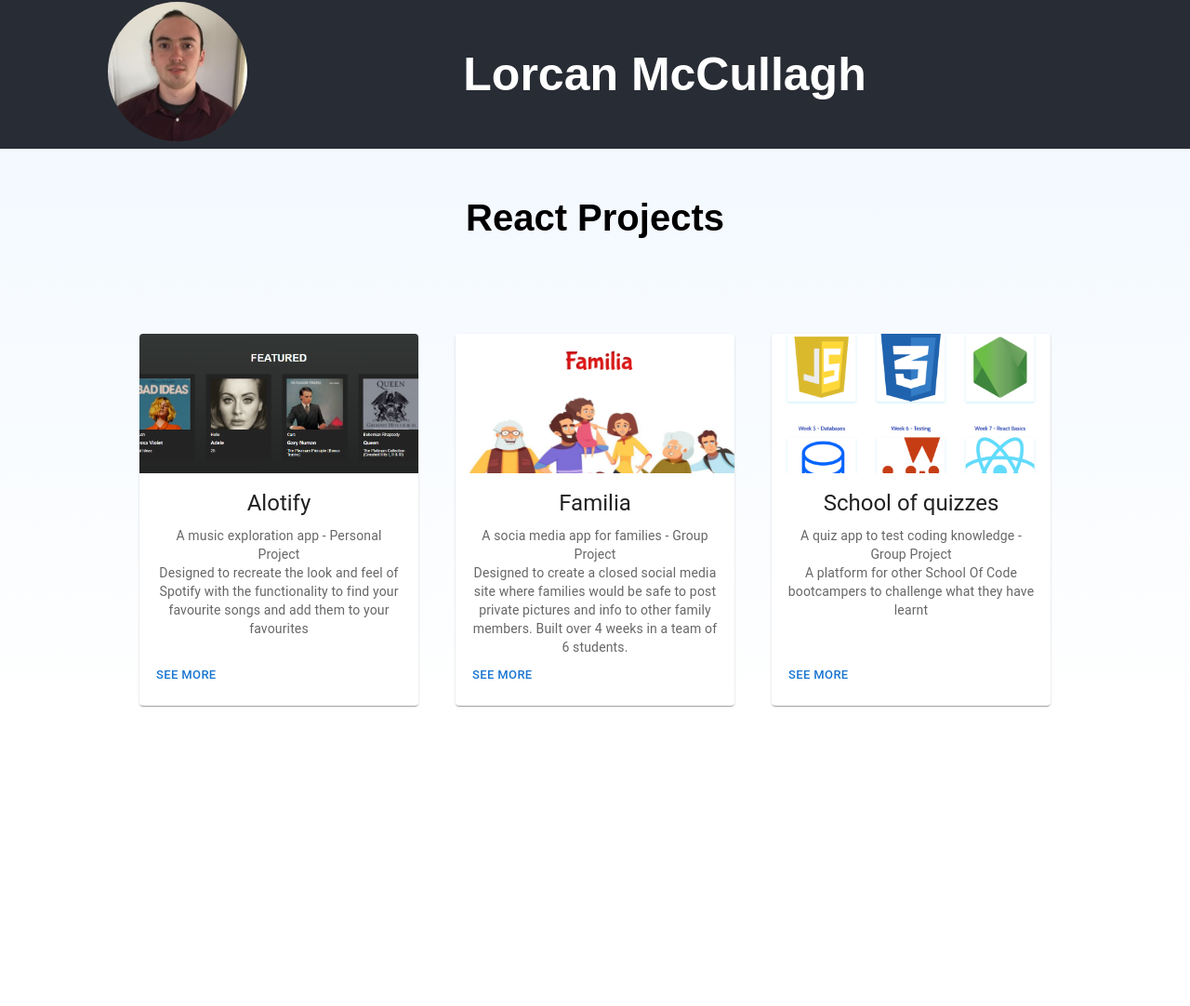
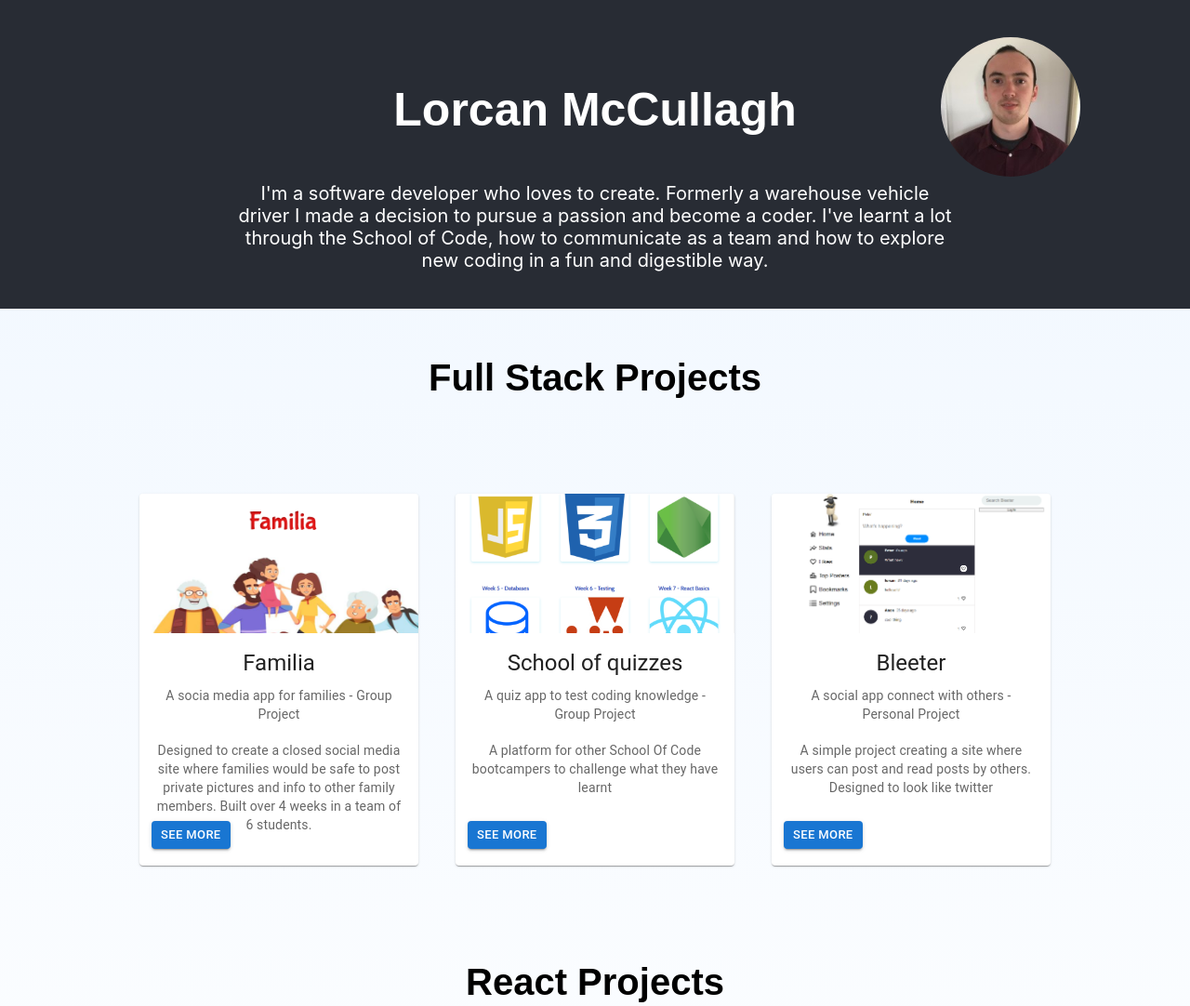
Before and after one commit to lorcanmc/post_course_portfolio, a React app: page / in a window 1280 px wide. Shown: the top 1082 px of the page at 93% size. Before the commit the page ends 809 px from the top, so only its background shows below. Built offline with nearby package versions, Linux system fonts and the light colour scheme.

Commit message:
added full stack projects section

```diff
--- a/src/components/App/App.css
+++ b/src/components/App/App.css
@@ -7,15 +7,27 @@
 .app-header {
   background-color: #282c34;
   min-height: 20vh;
+  padding: 40px;
+  font-size: calc(10px + 2vmin);
+}
+
+.app-header-row {
   display: flex;
   flex-direction: row;
   align-items: center;
   justify-content: space-around;
-  font-size: calc(10px + 2vmin);
+}
+
+.introduction {
+  margin: 0 auto;
+  width: 60vw;
+  font-size: 20px;
+  color: white;
 }
 
 .me {
-  height: 150px;
+  /* border: rgb(0, 94, 5) 2px solid; */
+  width: 150px;
   border-radius: 100px;
 }
 
--- a/src/components/App/App.js
+++ b/src/components/App/App.js
@@ -6,6 +6,8 @@ import ProjectCard from "../ProjectCard/";
 import alotifyPic from "../../images/alotify.png";
 import familiaPic from "../../images/familia.png";
 import socPic from "../../images/soq.png";
+import bleeterPic from "../../images/bleeter.png";
+import hangmanPic from "../../images/hangman.png";
 
 function App() {
   return (
@@ -14,16 +16,9 @@ function App() {
 
       <div className="main">
         <br></br>
-        <h2 className="react-header">React Projects</h2>
+        <h2 className="react-header">Full Stack Projects</h2>
         <br></br>
         <div className="card-container">
-          <ProjectCard
-            image={alotifyPic}
-            name="Alotify"
-            desc="A music exploration app - Personal Project"
-            blurb="Designed to recreate the look and feel of Spotify with the functionality to find your favourite songs and add them to your favourites"
-            link="http://alotify-app.netlify.app"
-          ></ProjectCard>
           <ProjectCard
             image={familiaPic}
             name="Familia"
@@ -38,6 +33,34 @@ function App() {
             blurb="A platform for other School Of Code bootcampers to challenge what they have learnt"
             link="http://alotify-app.netlify.app"
           ></ProjectCard>
+          <ProjectCard
+            image={bleeterPic}
+            name="Bleeter"
+            desc="A social app connect with others - Personal Project"
+            blurb="A simple project creating a site where users can post and read posts by others. Designed to look like twitter"
+            link="https://bleeter-app.netlify.app"
+          ></ProjectCard>
+        </div>
+
+        <br></br>
+        <h2 className="react-header">React Projects</h2>
+        <br></br>
+        <div className="card-container">
+          <ProjectCard
+            image={alotifyPic}
+            name="Alotify"
+            desc="A music exploration app - Personal Project"
+            blurb="Designed to recreate the look and feel of Spotify with the functionality to find your favourite songs and add them to your favourites"
+            link="http://alotify-app.netlify.app"
+          ></ProjectCard>
+          <ProjectCard
+            image={hangmanPic}
+            name="Hangman"
+            desc="A simple game - Personal Project"
+            blurb="Inspired by the success of wordle, I created a hangman game that tracks your progress and responds to your guesses"
+            link="https://reacthangmangame.netlify.app/"
+          ></ProjectCard>
+
         </div>
       </div>
     </div>
--- a/src/components/Header/index.js
+++ b/src/components/Header/index.js
@@ -1,16 +1,28 @@
 import React from "react";
 
-import lorcan from "../../images/lorcan.jpg"
+import lorcan from "../../images/lorcan.jpg";
 
 export function Header({ text }) {
   return (
     <div className="app-header">
-    <div>
-         <img className="me" src={lorcan} alt="me" />
-    </div>
+      <div className="app-header-row">
+        <div className="me"></div>
 
-      <h1 className="heading">{text}</h1>
-      <div></div>
+        <h1 className="heading">{text}</h1>
+
+        <div>
+          <img className="me" src={lorcan} alt="me" />
+        </div>
+      </div>
+      <div className="introduction">
+        <p className="introduction">
+          I'm a software developer who loves to create. Formerly a warehouse
+          vehicle driver I made a decision to pursue a passion and become a
+          coder. I've learnt a lot through the School of Code, how to
+          communicate as a team and how to explore new coding in a fun and
+          digestible way.
+        </p>
+      </div>
     </div>
   );
 }
--- a/src/components/ProjectCard/index.js
+++ b/src/components/ProjectCard/index.js
@@ -22,12 +22,13 @@ export function ProjectCard({ image, name, desc, blurb, link }) {
         <Typography variant="body2" color="text.secondary">
           {desc}
         </Typography>
+        <br></br>
         <Typography variant="body2" color="text.secondary">
           {blurb}
         </Typography>
       </CardContent>
       <CardActions className="card-button">
-        <Button size="small" href={link}>see more</Button>
+        <Button variant="contained" size="small" href={link}>see more</Button>
       </CardActions>
     </Card>
   );
```
Also changed, not shown: src/images/bleeter.png (added), src/images/hangman.png (added).
